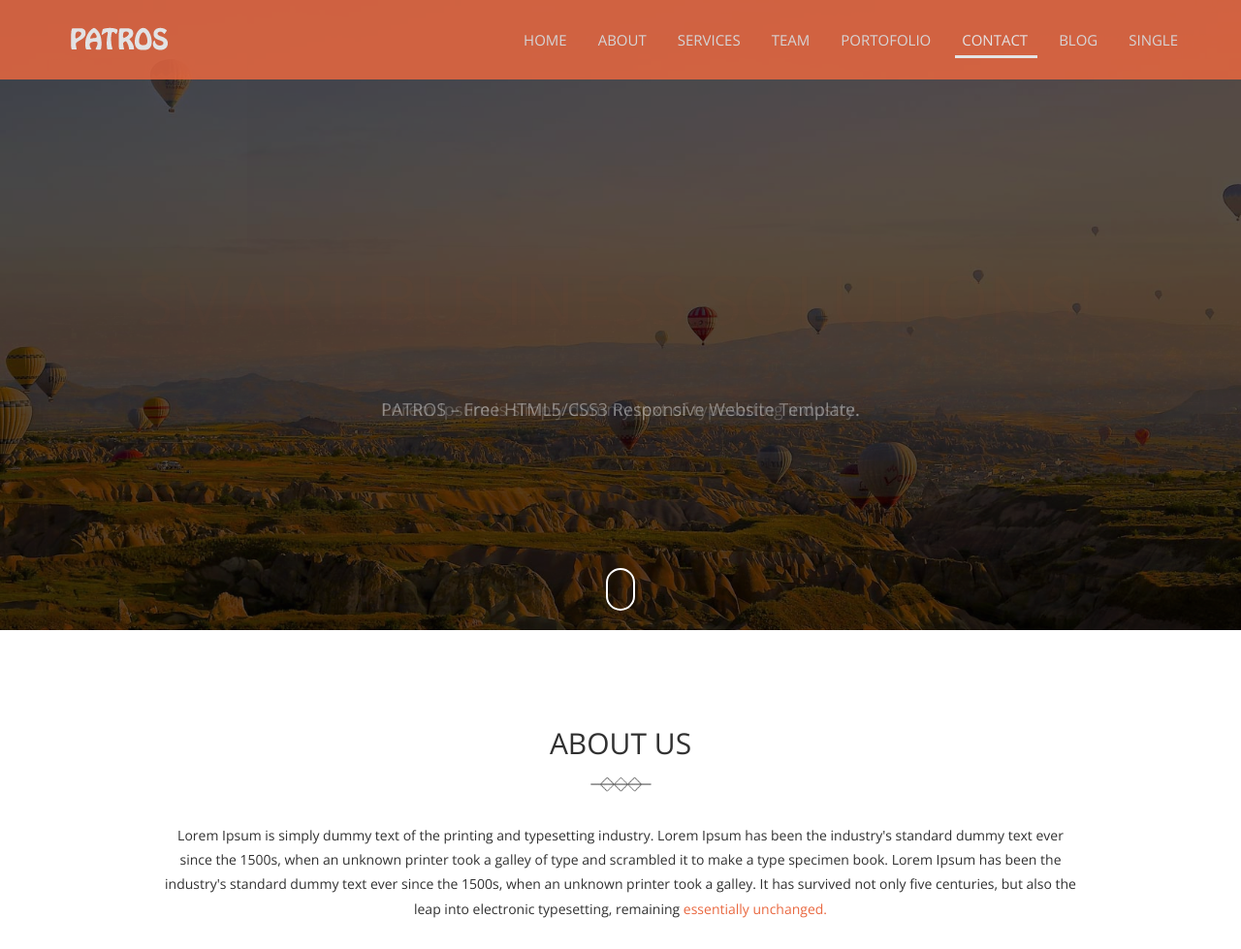
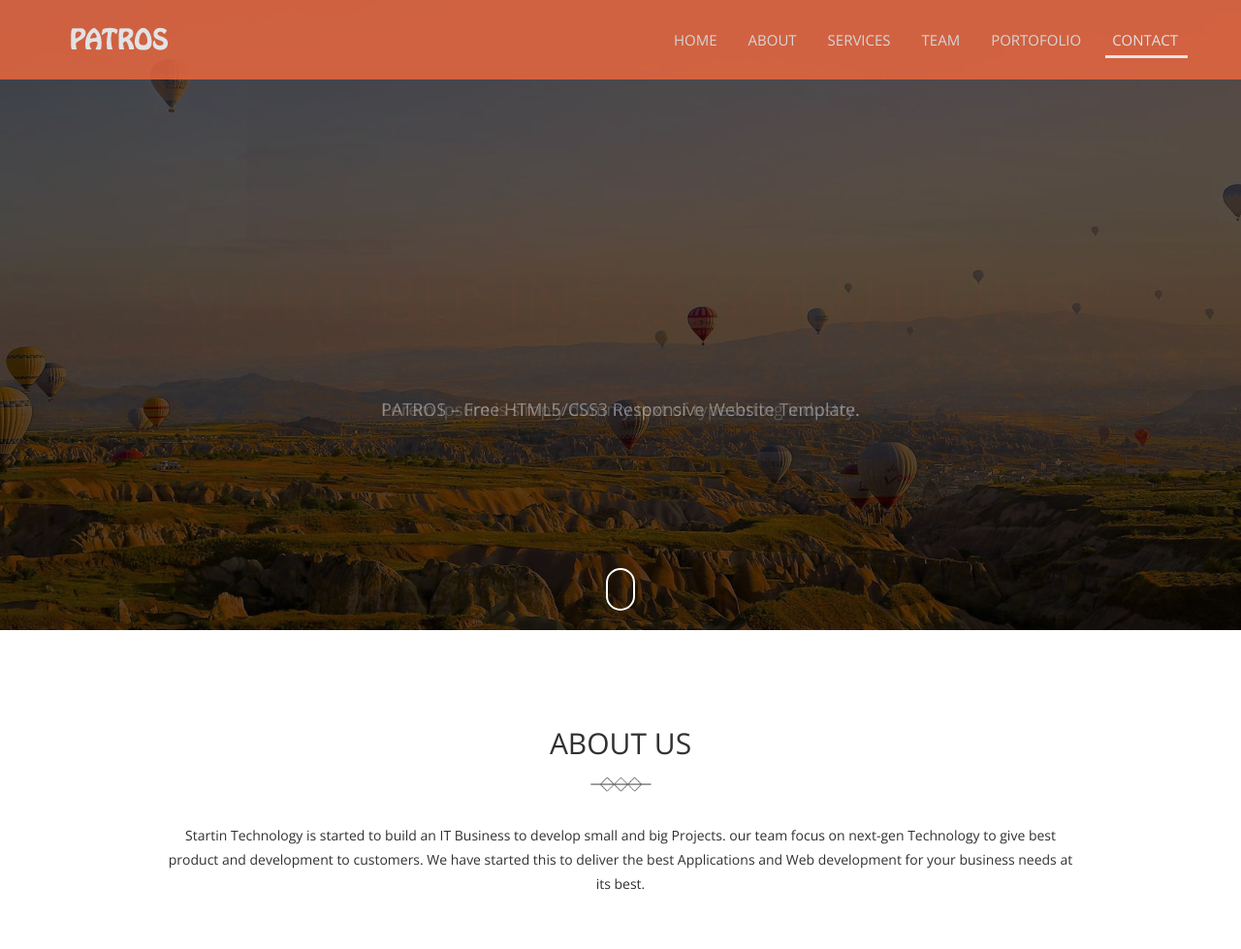
Before and after one commit to Startin/weblive, a plain HTML site: page web/index.html in a window 1280 px wide. Shown: the top 979 px of the page at 97% size. Drawn offline with nearby package versions, Linux system fonts and the light colour scheme; some packages are replaced by stand-ins of ours.

Commit message:
update index.html
name and about us content changes done............

```diff
--- a/web/index.html
+++ b/web/index.html
@@ -6,7 +6,7 @@
 		<meta name="viewport" content="width=device-width, initial-scale=1">
 		<meta name="description" content="">
 		<meta name="author" content="">
-		<title>PATROS - HTML5 FREE TEMPLATE</title>
+		<title>Startin - Websites</title>
 		<!-- Bootstrap Core CSS -->
 		<link href="css/bootstrap.min.css" rel="stylesheet">
 		<!-- Custom Fonts -->
@@ -42,8 +42,8 @@
 						<li><a href="#meet-team">Team</a></li>
 						<li><a href="#portfolio1">Portofolio</a></li>
 						<li><a href="#contact">Contact</a></li>
-						<li><a href="blog.html">Blog</a></li>
-						<li><a href="single-post.html">Single</a></li>
+						<!--<li><a href="blog.html">Blog</a></li>
+						<li><a href="single-post.html">Single</a></li>-->
 					</ul>
 				</div>
 			</div>
@@ -133,7 +133,11 @@
 							<div class="row">
 								<div class="col-md-12">
 									<p>
-									Lorem Ipsum is simply dummy text of the printing and typesetting industry. Lorem Ipsum has been the industry's standard dummy text ever since the 1500s, when an unknown printer took a galley of type and scrambled it to make a type specimen book. Lorem Ipsum has been the industry's standard dummy text ever since the 1500s, when an unknown printer took a galley. It has survived not only five centuries, but also the leap into electronic typesetting, remaining <span class="color-elements">essentially unchanged.</span>
+									<!--Lorem Ipsum is simply dummy text of the printing and typesetting industry. Lorem Ipsum has been the industry's standard dummy text ever since the 1500s, when an unknown printer took a galley of type and scrambled it to make a type specimen book. Lorem Ipsum has been the industry's standard dummy text ever since the 1500s, when an unknown printer took a galley. It has survived not only five centuries, but also the leap into electronic typesetting, remaining <span class="color-elements">essentially unchanged.</span>
+									-->
+									Startin Technology is started to build an IT Business to develop small and big Projects. our team focus on next-gen Technology to give best product and development to customers.
+We have started this to deliver the best Applications and Web development for your business needs at its best.
+
 									</p>
 								</div>
 							</div>
```
